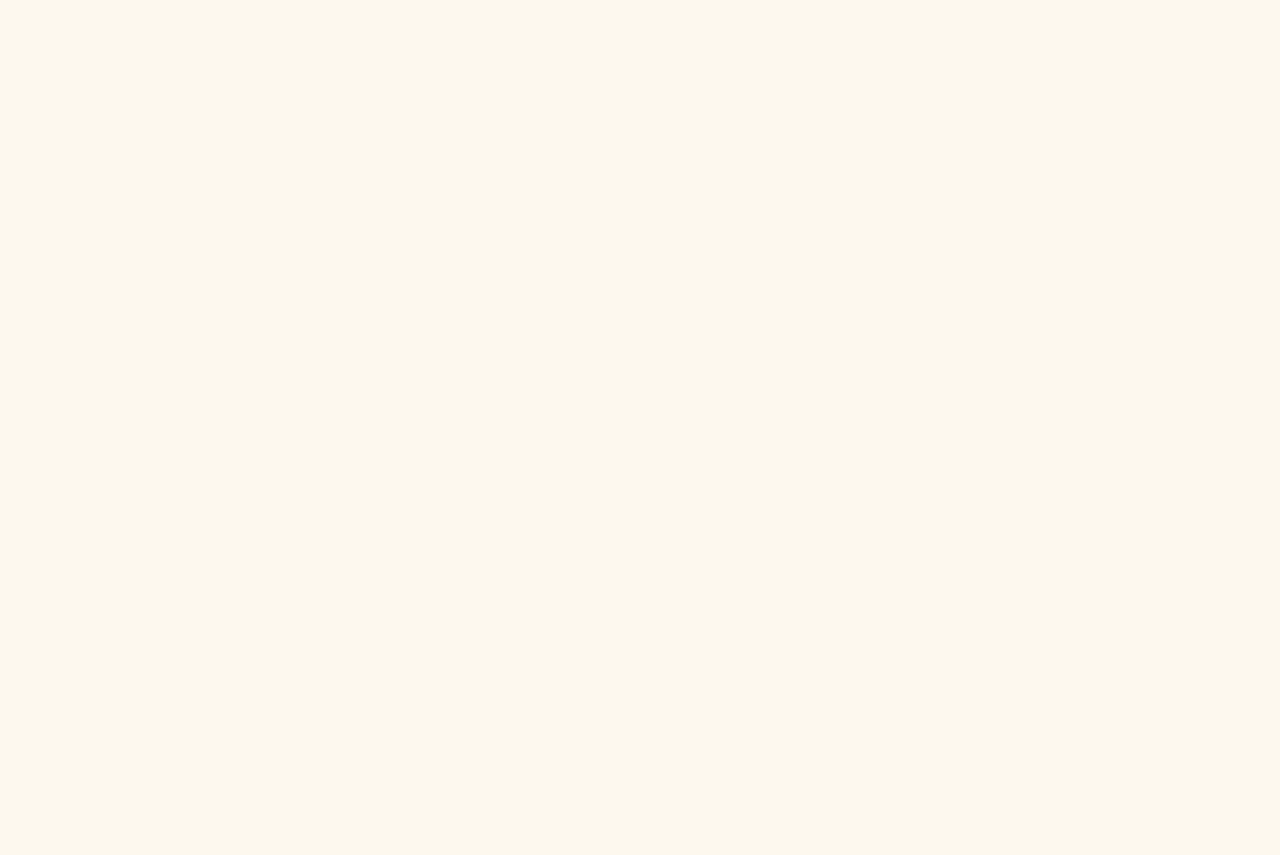
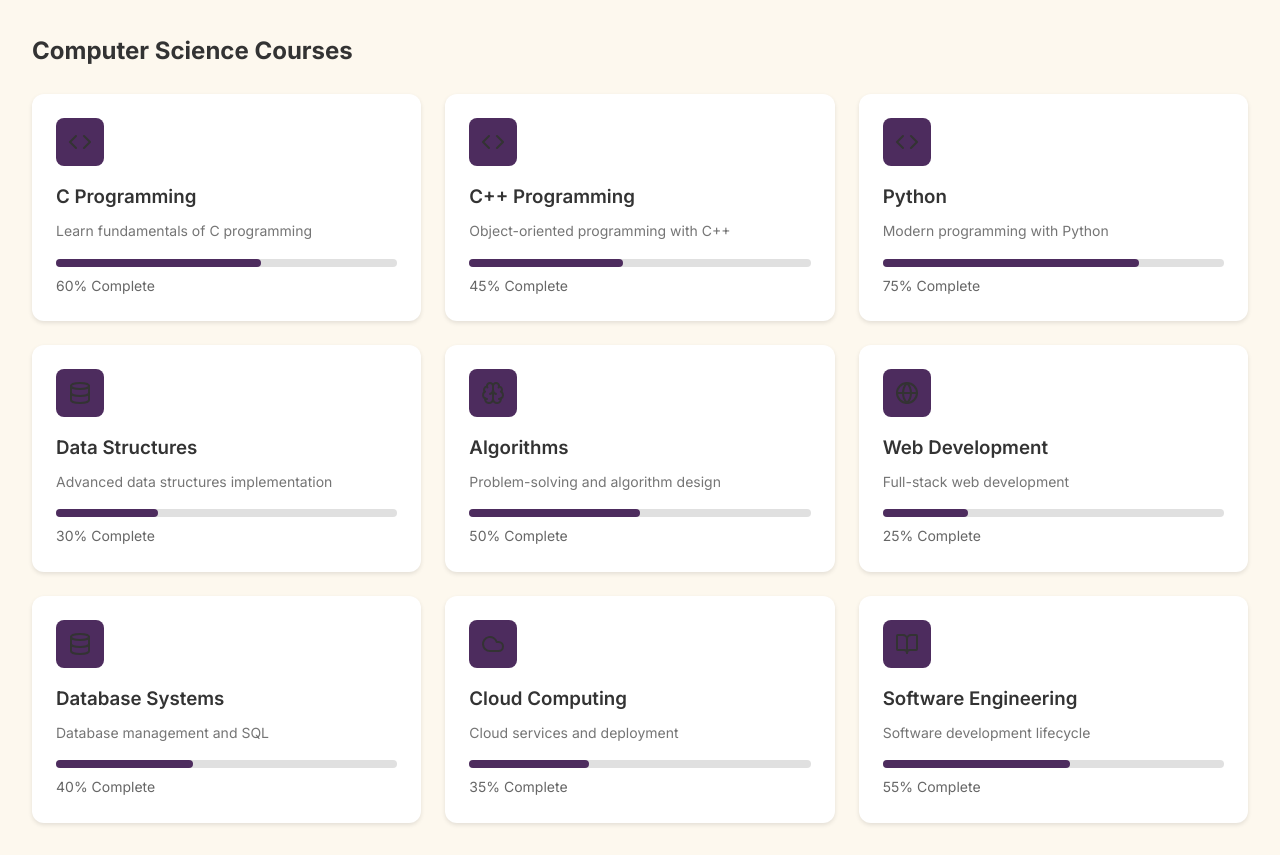
Before and after one commit to GeetikaAkki/-QuestEd, a React (Create React App) app in the folder frontend/: page /computer-science in a window 1280 px wide. Before the commit this address had no page. Before the commit the page ends 800 px from the top, so only its background shows below. Built offline with nearby package versions, Linux system fonts and the light colour scheme.

Commit message:
coursepage

```diff
--- a/frontend/src/App.js
+++ b/frontend/src/App.js
@@ -3,6 +3,8 @@ import { BrowserRouter as Router, Route, Routes } from "react-router-dom";
 import HomePage from "./homepage/HomePage";
 import AuthForm from './components/StudSign';
 import LogIn from './components/Login';
+import Student from "./dashboard/student";
+import ComputerScience from "./dashboard/ComputerScience";
 
 const App = () => {
   return (
@@ -11,6 +13,8 @@ const App = () => {
         <Route path="/" element={<HomePage />} />
         <Route path="/log-in" element={<LogIn />} />
         <Route path="/sign-in" element={<AuthForm />} />
+        <Route path="/student" element={<Student />} />
+        <Route path="/computer-science" element={<ComputerScience />} />
       </Routes>
     </Router>
   );
--- /dev/null
+++ b/frontend/src/dashboard/ComputerScience.jsx
@@ -0,0 +1,69 @@
+import React from "react";
+import { BookOpen, Code, Database, Cloud, Brain, Globe } from "lucide-react";
+
+const ComputerScience = () => {
+  const courses = [
+    { title: "C Programming", description: "Learn fundamentals of C programming", icon: <Code size={24} />, progress: "60%" },
+    { title: "C++ Programming", description: "Object-oriented programming with C++", icon: <Code size={24} />, progress: "45%" },
+    { title: "Python", description: "Modern programming with Python", icon: <Code size={24} />, progress: "75%" },
+    { title: "Data Structures", description: "Advanced data structures implementation", icon: <Database size={24} />, progress: "30%" },
+    { title: "Algorithms", description: "Problem-solving and algorithm design", icon: <Brain size={24} />, progress: "50%" },
+    { title: "Web Development", description: "Full-stack web development", icon: <Globe size={24} />, progress: "25%" },
+    { title: "Database Systems", description: "Database management and SQL", icon: <Database size={24} />, progress: "40%" },
+    { title: "Cloud Computing", description: "Cloud services and deployment", icon: <Cloud size={24} />, progress: "35%" },
+    { title: "Software Engineering", description: "Software development lifecycle", icon: <BookOpen size={24} />, progress: "55%" }
+  ];
+
+  return (
+    <div style={{ padding: "32px" }}>
+      <h1 style={{ fontSize: "24px", fontWeight: "bold", marginBottom: "24px" }}>Computer Science Courses</h1>
+      <div style={{ display: "grid", gridTemplateColumns: "repeat(3, 1fr)", gap: "24px" }}>
+        {courses.map((course, index) => (
+          <div
+            key={index}
+            style={{
+              backgroundColor: "white",
+              padding: "24px",
+              borderRadius: "12px",
+              boxShadow: "0px 2px 4px rgba(0, 0, 0, 0.1)",
+              transition: "box-shadow 0.3s",
+              cursor: "pointer"
+            }}
+            onMouseEnter={(e) => e.currentTarget.style.boxShadow = "0px 4px 8px rgba(0, 0, 0, 0.2)"}
+            onMouseLeave={(e) => e.currentTarget.style.boxShadow = "0px 2px 4px rgba(0, 0, 0, 0.1)"}
+          >
+            <div style={{ display: "flex", justifyContent: "space-between", alignItems: "start", marginBottom: "16px" }}>
+              <div style={{
+                width: "48px",
+                height: "48px",
+                backgroundColor: "#4D2C5E",
+                borderRadius: "8px",
+                display: "flex",
+                alignItems: "center",
+                justifyContent: "center"
+              }}>
+                {course.icon}
+              </div>
+            </div>
+            <h3 style={{ fontWeight: "600", marginBottom: "8px" }}>{course.title}</h3>
+            <p style={{ color: "#757575", fontSize: "14px", marginBottom: "16px" }}>{course.description}</p>
+            <div style={{ width: "100%", backgroundColor: "#E0E0E0", borderRadius: "4px", height: "8px" }}>
+              <div
+                style={{
+                  backgroundColor: "#4D2C5E",
+                  height: "8px",
+                  borderRadius: "4px",
+                  transition: "width 0.5s",
+                  width: course.progress
+                }}
+              ></div>
+            </div>
+            <p style={{ fontSize: "14px", color: "#666", marginTop: "8px" }}>{course.progress} Complete</p>
+          </div>
+        ))}
+      </div>
+    </div>
+  );
+};
+
+export default ComputerScience;
--- /dev/null
+++ b/frontend/src/dashboard/CourseDropdown.jsx
@@ -0,0 +1,84 @@
+import React, { useState } from "react";
+import { ChevronDown } from "lucide-react";
+import { useNavigate } from "react-router-dom";
+
+const CourseDropdown = () => {
+  const [isOpen, setIsOpen] = useState(false);
+  const navigate = useNavigate(); // Hook to navigate between pages
+
+  const courses = [
+    { id: "cs", name: "Computer Science", path: "/computer-science" },
+    { id: "ece", name: "Electronics & Communication", path: "/electronics" },
+    { id: "extra", name: "Extra Courses", path: "/extra-courses" },
+  ];
+
+  return (
+    <div style={{ position: "relative" }}>
+      <button
+        onClick={() => setIsOpen(!isOpen)}
+        style={{
+          display: "flex",
+          alignItems: "center",
+          gap: "8px",
+          padding: "8px 16px",
+          backgroundColor: "white",
+          borderRadius: "8px",
+          border: "1px solid #ccc",
+          cursor: "pointer",
+          transition: "border 0.3s",
+        }}
+        onMouseEnter={(e) => (e.target.style.border = "1px solid #4D2C5E")}
+        onMouseLeave={(e) => (e.target.style.border = "1px solid #ccc")}
+      >
+        Categories
+        <ChevronDown
+          size={20}
+          style={{
+            transition: "transform 0.3s",
+            transform: isOpen ? "rotate(180deg)" : "rotate(0deg)",
+          }}
+        />
+      </button>
+
+      {isOpen && (
+        <div
+          style={{
+            position: "absolute",
+            zIndex: 10,
+            width: "200px",
+            marginTop: "8px",
+            backgroundColor: "white",
+            borderRadius: "8px",
+            border: "1px solid #ccc",
+            boxShadow: "0 4px 6px rgba(0, 0, 0, 0.1)",
+          }}
+        >
+          {courses.map((course) => (
+            <button
+              key={course.id}
+              onClick={() => {
+                navigate(course.path); // Navigate to the corresponding page
+                setIsOpen(false);
+              }}
+              style={{
+                width: "100%",
+                padding: "10px 16px",
+                textAlign: "left",
+                backgroundColor: "transparent",
+                border: "none",
+                cursor: "pointer",
+                transition: "background-color 0.3s",
+              }}
+              onMouseEnter={(e) => (e.target.style.backgroundColor = "#FDF8EE")}
+              onMouseLeave={(e) => (e.target.style.backgroundColor = "transparent")}
+            >
+              {course.name}
+            </button>
+          ))}
+        </div>
+      )}
+    </div>
+  );
+};
+
+export default CourseDropdown;
--- /dev/null
+++ b/frontend/src/dashboard/student.jsx
@@ -0,0 +1,12 @@
+import React from "react";
+import CoursePage from "./CourseDropdown";
+
+const Student = () => {
+  return (
+    <div>
+      <CoursePage />
+    </div>
+  );
+};
+
+export default Student;
```
